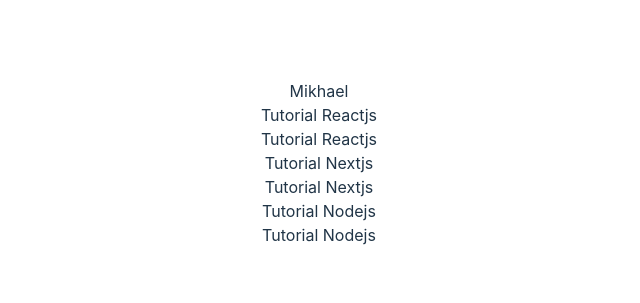
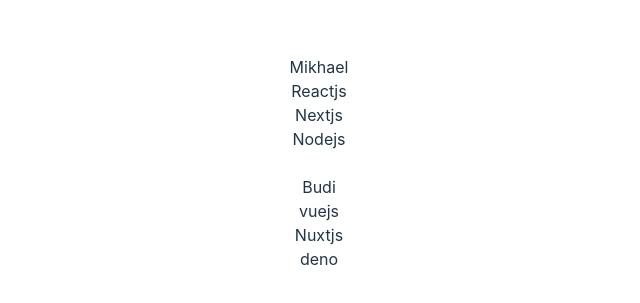
Before and after one commit to MikhaelAdrielPG/react-app, a React (Vite) app: page / in a window 1280 px wide. Shown: the part 237-540 px from the top of the page, without its empty margins (321-961 px from the left). Built offline with nearby package versions, Linux system fonts and the light colour scheme.

Commit message:
Props pada Child Component

```diff
--- a/src/App.jsx
+++ b/src/App.jsx
@@ -4,7 +4,9 @@
 function App() {
   return (
     <div className="App">
-      <Article />
+      <Article name="Mikhael" titles={["Reactjs", "Nextjs", "Nodejs"]} />
+      <br />
+      <Article name="Budi" titles={["vuejs", "Nuxtjs", "deno"]} />
     </div>
   );
 }
--- a/src/components/Article.jsx
+++ b/src/components/Article.jsx
@@ -1,18 +1,10 @@
-function Article() {
-  const name = "Mikhael";
-  const titles = ["Tutorial Reactjs", "Tutorial Nextjs", "Tutorial Nodejs"];
-
+function Article(props) {
   return (
     <>
-      <div>{name}</div>
+      <div>{props.name}</div>
       <div>
-        {titles.map((title) => {
-          return (
-            <>
-              <div>{title}</div>
-              <div>{title}</div>
-            </>
-          );
+        {props.titles.map((title) => {
+          return <div>{title}</div>;
         })}
       </div>
     </>
```
